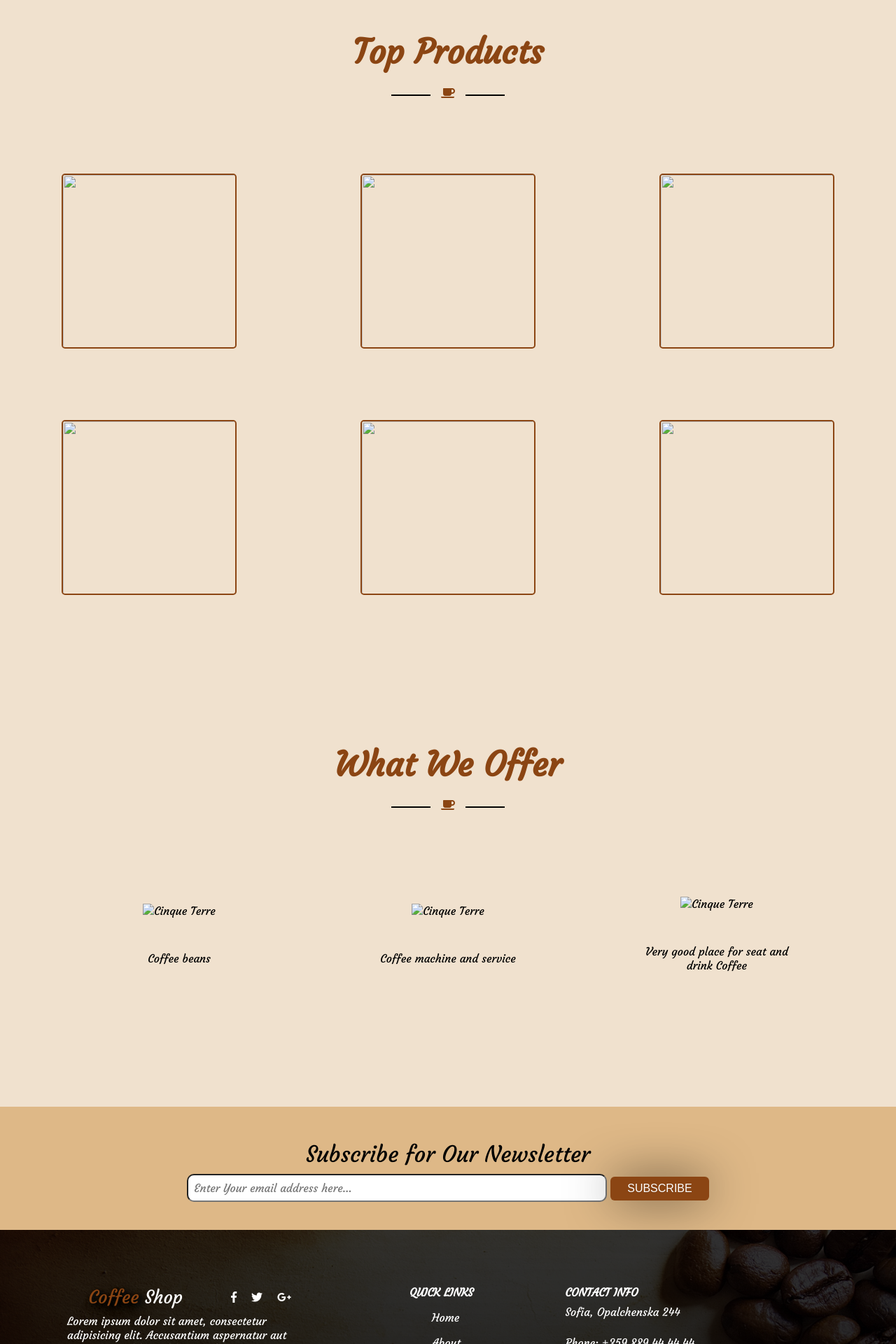
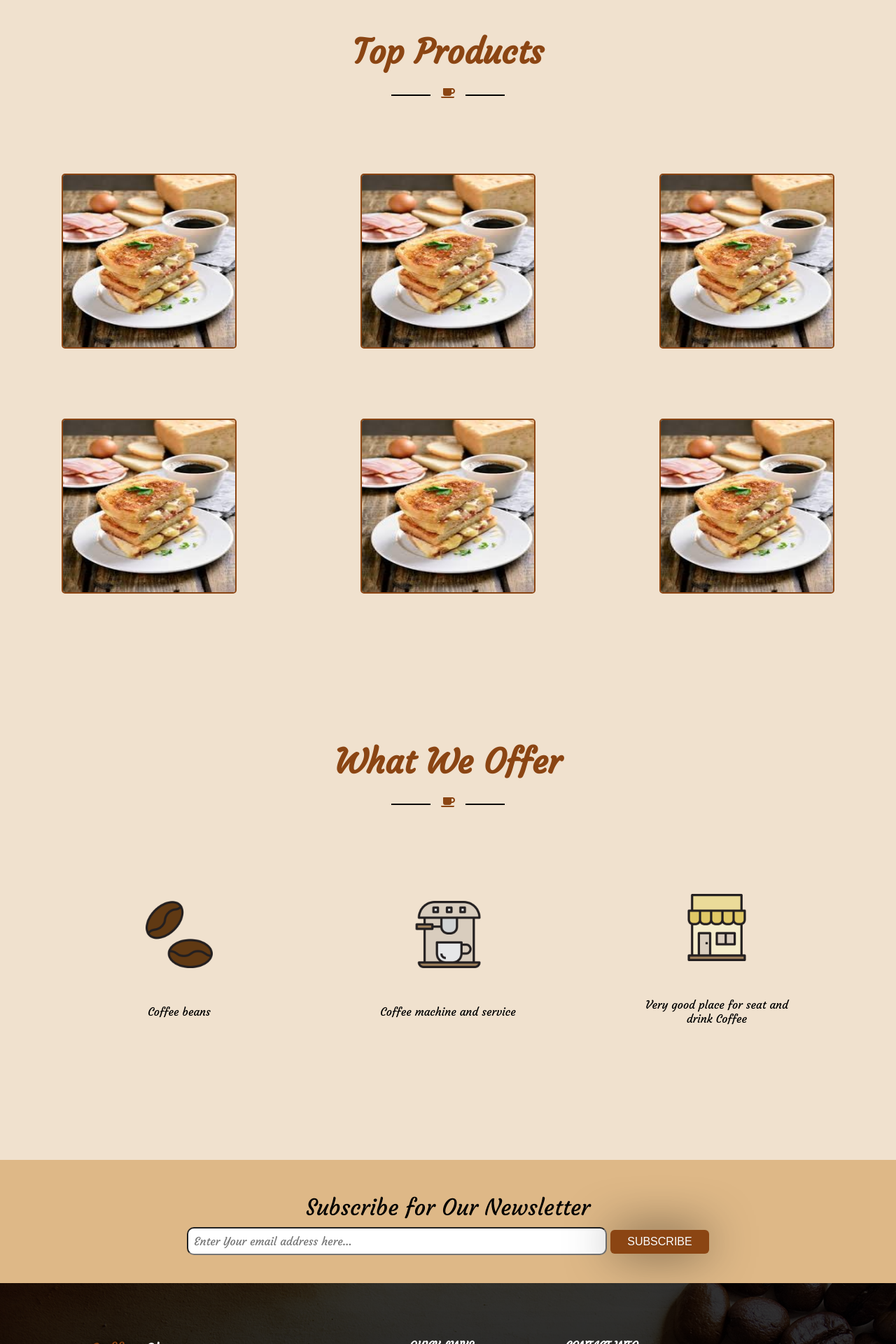
Before and after one commit to DonchoMitev/CoffeeShop, a Jekyll site: the page built from index.html, in a window 1280 px wide. Shown: the part 1190-3110 px from the top of the page at 70% size. Built offline with Jekyll 4.4.1, drawn with Linux system fonts in a browser that asks for light colours.

Commit message:
change images paths and jekyll build

```diff
--- a/docs/feed.xml
+++ b/docs/feed.xml
@@ -1,4 +1,4 @@
-<?xml version="1.0" encoding="utf-8"?><feed xmlns="http://www.w3.org/2005/Atom" ><generator uri="https://jekyllrb.com/" version="3.8.5">Jekyll</generator><link href="/CoffeeShop/feed.xml" rel="self" type="application/atom+xml" /><link href="/CoffeeShop/" rel="alternate" type="text/html" /><updated>2018-11-26T16:42:48+02:00</updated><id>/CoffeeShop/feed.xml</id><title type="html">CoffeeShop</title><subtitle>This is very beautiful theme for Jekyll</subtitle><entry><title type="html">Welcome to Jekyll!</title><link href="/CoffeeShop/jekyll/update/2018/11/22/welcome-to-jekyll.html" rel="alternate" type="text/html" title="Welcome to Jekyll!" /><published>2018-11-22T15:03:46+02:00</published><updated>2018-11-22T15:03:46+02:00</updated><id>/CoffeeShop/jekyll/update/2018/11/22/welcome-to-jekyll</id><content type="html" xml:base="/CoffeeShop/jekyll/update/2018/11/22/welcome-to-jekyll.html">&lt;p&gt;You’ll find this post in your &lt;code class=&quot;highlighter-rouge&quot;&gt;_posts&lt;/code&gt; directory. Go ahead and edit it and re-build the site to see your changes. You can rebuild the site in many different ways, but the most common way is to run &lt;code class=&quot;highlighter-rouge&quot;&gt;jekyll serve&lt;/code&gt;, which launches a web server and auto-regenerates your site when a file is updated.&lt;/p&gt;
+<?xml version="1.0" encoding="utf-8"?><feed xmlns="http://www.w3.org/2005/Atom" ><generator uri="https://jekyllrb.com/" version="3.8.5">Jekyll</generator><link href="/CoffeeShop/feed.xml" rel="self" type="application/atom+xml" /><link href="/CoffeeShop/" rel="alternate" type="text/html" /><updated>2018-11-26T16:46:46+02:00</updated><id>/CoffeeShop/feed.xml</id><title type="html">CoffeeShop</title><subtitle>This is very beautiful theme for Jekyll</subtitle><entry><title type="html">Welcome to Jekyll!</title><link href="/CoffeeShop/jekyll/update/2018/11/22/welcome-to-jekyll.html" rel="alternate" type="text/html" title="Welcome to Jekyll!" /><published>2018-11-22T15:03:46+02:00</published><updated>2018-11-22T15:03:46+02:00</updated><id>/CoffeeShop/jekyll/update/2018/11/22/welcome-to-jekyll</id><content type="html" xml:base="/CoffeeShop/jekyll/update/2018/11/22/welcome-to-jekyll.html">&lt;p&gt;You’ll find this post in your &lt;code class=&quot;highlighter-rouge&quot;&gt;_posts&lt;/code&gt; directory. Go ahead and edit it and re-build the site to see your changes. You can rebuild the site in many different ways, but the most common way is to run &lt;code class=&quot;highlighter-rouge&quot;&gt;jekyll serve&lt;/code&gt;, which launches a web server and auto-regenerates your site when a file is updated.&lt;/p&gt;
 
 &lt;p&gt;To add new posts, simply add a file in the &lt;code class=&quot;highlighter-rouge&quot;&gt;_posts&lt;/code&gt; directory that follows the convention &lt;code class=&quot;highlighter-rouge&quot;&gt;YYYY-MM-DD-name-of-post.ext&lt;/code&gt; and includes the necessary front matter. Take a look at the source for this post to get an idea about how it works.&lt;/p&gt;
 
--- a/docs/jekyll/update/2018/11/22/welcome-to-jekyll.html
+++ b/docs/jekyll/update/2018/11/22/welcome-to-jekyll.html
@@ -28,9 +28,9 @@
                         <!--<li>-->
                             <!--<a href="/CoffeeShop/drinks/">Drinks</a>-->
                         <!--</li>-->
-                        <li><a href="/beans/">Coffee beans</a></li>
+                        <li><a href="/CoffeeShop/beans/">Coffee beans</a></li>
                         <li>
-                            <a href="/machines/">Coffee machines</a>
+                            <a href="/CoffeeShop/machines/">Coffee machines</a>
                         </li>
                     </ul>
                 </li>
--- a/index.html
+++ b/index.html
@@ -40,7 +40,7 @@ permalink: /
 
     <div class="products">
         <div class="product">
-            <img src="{{ site.baseurl }}/images/images/harvatska.jpg">
+            <img src="{{ site.baseurl }}/images/harvatska.jpg">
             <div class="details">
                 <h3>Lorem</h3>
                 <p>Lorem ipsum dolor sit amet, consectetur adipiscing elit. </p>
@@ -49,7 +49,7 @@ permalink: /
         </div>
 
         <div class="product">
-            <img src="{{ site.baseurl }}/images/images/harvatska.jpg">
+            <img src="{{ site.baseurl }}/images/harvatska.jpg">
             <div class="details">
                 <h3>Lorem</h3>
                 <p>Lorem ipsum dolor sit amet, consectetur adipiscing elit.</p>
@@ -58,7 +58,7 @@ permalink: /
         </div>
 
         <div class="product">
-            <img src="{{ site.baseurl }}/images/images/harvatska.jpg">
+            <img src="{{ site.baseurl }}/images/harvatska.jpg">
             <div class="details">
                 <h3>Lorem</h3>
                 <p>Lorem ipsum dolor sit amet, consectetur adipiscing elit.</p>
@@ -67,7 +67,7 @@ permalink: /
         </div>
 
         <div class="product">
-            <img src="{{ site.baseurl }}/images/images/harvatska.jpg">
+            <img src="{{ site.baseurl }}/images/harvatska.jpg">
             <div class="details">
                 <h3>Lorem</h3>
                 <p>Lorem ipsum dolor sit amet, consectetur adipiscing elit.</p>
@@ -76,7 +76,7 @@ permalink: /
         </div>
 
         <div class="product">
-            <img src="{{ site.baseurl }}/images/images/harvatska.jpg">
+            <img src="{{ site.baseurl }}/images/harvatska.jpg">
             <div class="details">
                 <h3>Lorem</h3>
                 <p>Lorem ipsum dolor sit amet, consectetur adipiscing elit. </p>
@@ -85,7 +85,7 @@ permalink: /
         </div>
 
         <div class="product">
-            <img src="{{ site.baseurl }}/images/images/harvatska.jpg">
+            <img src="{{ site.baseurl }}/images/harvatska.jpg">
             <div class="details">
                 <h3>Lorem</h3>
                 <p>Lorem ipsum dolor sit amet, consectetur adipiscing elit. </p>
@@ -106,21 +106,21 @@ permalink: /
 
     <div class="gallery services-gallery">
         <div class="card">
-            <img class="image" src="{{ site.baseurl }}/images/images/coffee-beans.png" alt="Cinque Terre" width="150"
+            <img class="image" src="{{ site.baseurl }}/images/coffee-beans.png" alt="Cinque Terre" width="150"
                  height="150">
             <div class="middle">
                 <div class="desc">Coffee beans</div>
             </div>
         </div>
         <div class="card">
-            <img class="image" src="{{ site.baseurl }}/images/images/coffee-machine.png" alt="Cinque Terre" width="150"
+            <img class="image" src="{{ site.baseurl }}/images/coffee-machine.png" alt="Cinque Terre" width="150"
                  height="150">
             <div class="middle">
                 <div class="desc">Coffee machine and service</div>
             </div>
         </div>
         <div class="card">
-            <img class="image" src="{{ site.baseurl }}/images/images/coffee-shop.png" alt="Cinque Terre" width="150"
+            <img class="image" src="{{ site.baseurl }}/images/coffee-shop.png" alt="Cinque Terre" width="150"
                  height="150">
             <div class="middle">
                 <div class="desc">Very good place for seat and drink Coffee</div>
```
Also changed, not shown: docs/index.html (+9 -9 lines), 1 other file.
